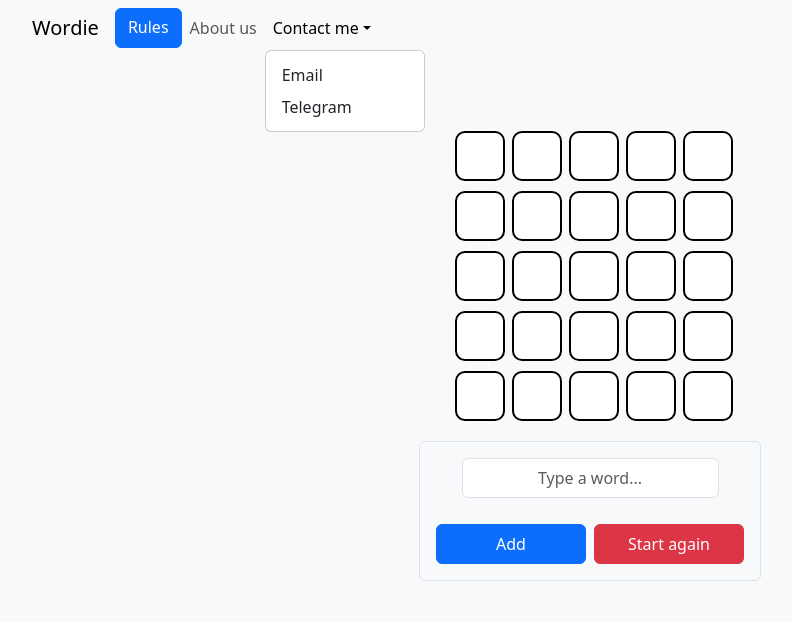
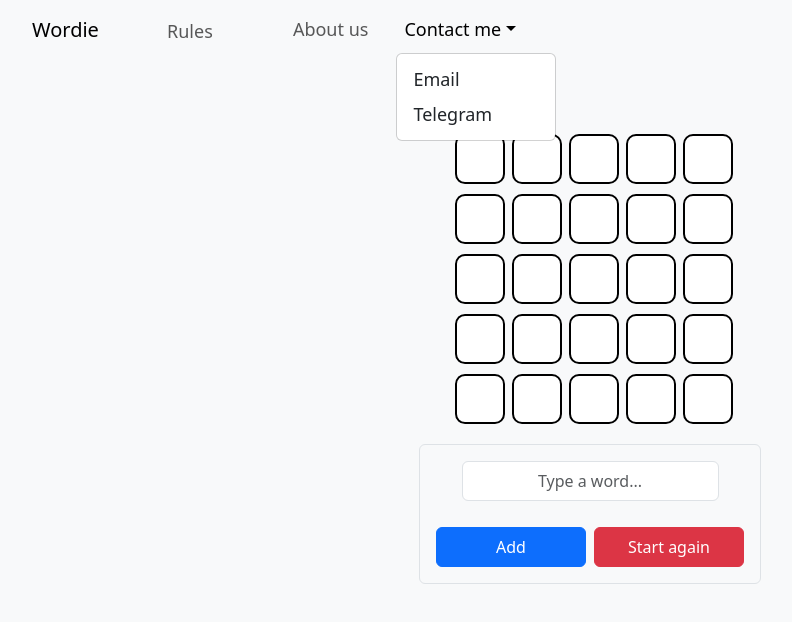
Before and after one commit to Zyabridos/wordie, a React (Vite) app: page / in a window 1280 px wide. Both pictures are taken after a click on the button "Contact me". Shown: the top 622 px of the page, without its empty margins (50-842 px from the left). Built offline with nearby package versions, Linux system fonts and the light colour scheme.

Commit message:
code refactoring

```diff
--- a/src/components/GameForm/Gameform.jsx
+++ b/src/components/GameForm/Gameform.jsx
@@ -1,7 +1,6 @@
-import { useEffect, useState } from "react";
+import { useState } from "react";
 import { useDispatch, useSelector } from "react-redux";
 import "./GameForm.css";
-import { getRandomWord, fetchWords } from "../../utils.js";
 import { useTranslation } from "react-i18next";
 import { Form, Button, InputGroup } from "react-bootstrap";
 import Grid from "../Grid.jsx";
@@ -9,6 +8,7 @@ import useCellColours from "../../hooks/useCellColours.js";
 import useModalState from "../../hooks/useModalState.js";
 import ModalManager from "../Modals/ModalManager.jsx";
 import useGameLogic from "../../hooks/useGameLogic.js";
+import useTargetWord from "../../hooks/useTargetWord.js";
 
 const GameForm = ({ initialWord }) => {
   const { t } = useTranslation();
@@ -16,8 +16,9 @@ const GameForm = ({ initialWord }) => {
   const words = useSelector((state) => state.words);
   const { openModal } = useModalState();
 
-  const [targetArray, setTargetArray] = useState([]);
-  const [targetWord, setTargetWord] = useState(initialWord || "");
+  // const [targetArray, setTargetArray] = useState([]);
+  // const [targetWord, setTargetWord] = useState(initialWord || "");
+  const { targetWord, setTargetWord, targetArray } = useTargetWord(initialWord);
   const [answers, setAnswers] = useState([]);
   const [roundsCount, setRoundsCount] = useState(1);
   const [commonLetters, setCommonLetters] = useState({});
@@ -41,18 +42,6 @@ const GameForm = ({ initialWord }) => {
     targetWord,
     roundsCount,
   });
-
-  useEffect(() => {
-    fetchWords().then((words) => {
-      setTargetArray(words);
-      const storedWord = localStorage.getItem("targetWord");
-      if (storedWord) {
-        setTargetWord(storedWord);
-      } else if (!initialWord) {
-        setTargetWord(getRandomWord(words));
-      }
-    });
-  }, []);
 
   return (
     <div id="game-container">
--- a/src/components/Modals/GameOverModal.jsx
+++ b/src/components/Modals/GameOverModal.jsx
@@ -1,8 +1,10 @@
 import React from "react";
-import { Modal, Button } from "react-bootstrap";
+import { Modal } from "react-bootstrap";
 import { useTranslation } from "react-i18next";
 import { useDispatch } from "react-redux";
 import { closeModal } from "../../store/slices/modalSlice.js";
+import ModalFooter from "./ModalFooter";
+import ModalHeader from "./ModalHeader";
 
 const GameOverModal = ({ targetWord }) => {
   const { t } = useTranslation();
@@ -16,20 +18,16 @@ const GameOverModal = ({ targetWord }) => {
   return (
     <div name="game-over-modal">
       <Modal show onHide={() => dispatch(closeModal())} centered>
-        <Modal.Header closeButton>
-          <Modal.Title>{t("modals.gameOver.title")}</Modal.Title>
-        </Modal.Header>
+        <ModalHeader title={t("modals.gameOver.title")} />
         <Modal.Body>
           <p>{t("modals.gameOver.message", { targetWord })}</p>
         </Modal.Body>
-        <Modal.Footer>
-          <Button variant="secondary" onClick={() => dispatch(closeModal())}>
-            {t("modals.gameOver.buttonClose")}
-          </Button>
-          <Button variant="primary" onClick={handleRestart}>
-            {t("modals.gameOver.buttonRestart")}
-          </Button>
-        </Modal.Footer>
+        <ModalFooter
+          handleClose={() => dispatch(closeModal())}
+          handleRestart={handleRestart}
+          closeText={t("modals.gameOver.buttonClose")}
+          restartText={t("modals.gameOver.buttonRestart")}
+        />
       </Modal>
     </div>
   );
--- /dev/null
+++ b/src/components/Modals/ModalFooter.jsx
@@ -0,0 +1,21 @@
+import { Button, Modal } from "react-bootstrap";
+
+const ModalFooter = ({
+  handleClose,
+  handleRestart,
+  closeText,
+  restartText,
+}) => {
+  return (
+    <Modal.Footer>
+      <Button variant="secondary" onClick={handleClose}>
+        {closeText}
+      </Button>
+      <Button variant="primary" onClick={handleRestart}>
+        {restartText}
+      </Button>
+    </Modal.Footer>
+  );
+};
+
+export default ModalFooter;
--- /dev/null
+++ b/src/components/Modals/ModalHeader.jsx
@@ -0,0 +1,11 @@
+import { Modal } from "react-bootstrap";
+
+const ModalHeader = ({ title, handleClose }) => {
+  return (
+    <Modal.Header closeButton onHide={handleClose}>
+      <Modal.Title>{title}</Modal.Title>
+    </Modal.Header>
+  );
+};
+
+export default ModalHeader;
--- a/src/components/Modals/RulesModal.jsx
+++ b/src/components/Modals/RulesModal.jsx
@@ -2,13 +2,12 @@ import Modal from "react-bootstrap/Modal";
 import Button from "react-bootstrap/Button";
 import { useTranslation } from "react-i18next";
 import { v4 as uuidv4 } from "uuid";
+import ModalHeader from "./ModalHeader";
 const RulesModal = ({ show, handleClose }) => {
   const { t } = useTranslation();
   return (
     <Modal show={show} onHide={handleClose}>
-      <Modal.Header closeButton>
-        <Modal.Title>{t("modals.rules.title")}</Modal.Title>
-      </Modal.Header>
+      <ModalHeader title={t("modals.rules.title")} />
       <Modal.Body>
         {Array.from({ length: 5 }, (_, i) => (
           <p key={uuidv4()}>{t(`modals.rules.rule${i + 1}`)}</p>
--- a/src/components/Modals/VicrotyModal.jsx
+++ b/src/components/Modals/VicrotyModal.jsx
@@ -1,8 +1,10 @@
 import React from "react";
-import { Modal, Button } from "react-bootstrap";
+import { Modal } from "react-bootstrap";
 import { useTranslation } from "react-i18next";
 import { useDispatch } from "react-redux";
 import { closeModal } from "../../store/slices/modalSlice.js";
+import ModalFooter from "./ModalFooter";
+import ModalHeader from "./ModalHeader";
 
 const VictoryModal = () => {
   const { t } = useTranslation();
@@ -14,20 +16,16 @@ const VictoryModal = () => {
 
   return (
     <Modal show onHide={() => dispatch(closeModal())} centered>
-      <Modal.Header closeButton>
-        <Modal.Title>{t("modals.victory.title")}</Modal.Title>
-      </Modal.Header>
+      <ModalHeader title={t("modals.victory.title")} />
       <Modal.Body>
         <p>{t("modals.victory.message")}</p>
       </Modal.Body>
-      <Modal.Footer>
-        <Button variant="secondary" onClick={() => dispatch(closeModal())}>
-          {t("modals.victory.buttonClose")}
-        </Button>
-        <Button variant="primary" onClick={handleRestart}>
-          {t("modals.victory.buttonRestart")}
-        </Button>
-      </Modal.Footer>
+      <ModalFooter
+        handleClose={() => dispatch(closeModal())}
+        handleRestart={handleRestart}
+        closeText={t("modals.gameOver.buttonClose")}
+        restartText={t("modals.gameOver.buttonRestart")}
+      />
     </Modal>
   );
 };
--- /dev/null
+++ b/src/components/Navbar/Navbar.css
@@ -0,0 +1,11 @@
+.nav-links-container {
+  display: flex;
+  align-items: center;
+  gap: 20px; /* Расстояние между элементами */
+}
+
+.nav-link-custom,
+.nav-dropdown-custom {
+  font-size: 18px;
+  white-space: nowrap;
+}
--- a/src/components/Navbar/Navbar.jsx
+++ b/src/components/Navbar/Navbar.jsx
@@ -1,19 +1,10 @@
-import { Button } from "react-bootstrap";
-import Container from "react-bootstrap/Container";
-import Nav from "react-bootstrap/Nav";
-import Navbar from "react-bootstrap/Navbar";
-import { useState } from "react";
+import { Container, Nav, Navbar, NavDropdown } from "react-bootstrap";
 import { useTranslation } from "react-i18next";
-import RulesModal from "../Modals/RulesModal";
-import NavDropdown from "react-bootstrap/NavDropdown";
+import RulesButton from "./RulesButton";
+import "./Navbar.css";
 
-function BasicExample() {
+const CustomNavbar = () => {
   const { t } = useTranslation();
-
-  const [show, setShow] = useState(false);
-
-  const handleClose = () => setShow(false);
-  const handleShow = () => setShow(true);
 
   return (
     <Navbar expand="lg" className="bg-body-tertiary">
@@ -21,22 +12,29 @@ function BasicExample() {
         <Navbar.Brand href="#home">{t("navbar.title")}</Navbar.Brand>
         <Navbar.Toggle aria-controls="basic-navbar-nav" />
         <Navbar.Collapse id="basic-navbar-nav">
-          <Nav className="me-auto">
-            <Button href="#home" onClick={handleShow}>
-              {t("navbar.rules")}
-              <RulesModal show={show} handleClose={handleClose} />
-            </Button>
-            <Nav.Link href="https://github.com/zyabridos">
+          <Nav className="me-auto nav-links-container">
+            <RulesButton />
+            <Nav.Link
+              href="https://github.com/zyabridos"
+              className="nav-link-custom"
+            >
               {t("navbar.aboutMe")}
             </Nav.Link>
             <NavDropdown
               title={t("navbar.contactMe.title")}
               id="basic-nav-dropdown"
+              className="nav-dropdown-custom"
             >
-              <NavDropdown.Item href="mailto:zyabrina95@gmail.com">
+              <NavDropdown.Item
+                href="mailto:zyabrina95@gmail.com"
+                className="nav-link-custom"
+              >
                 {t("navbar.contactMe.email")}
               </NavDropdown.Item>
-              <NavDropdown.Item href="https://t.me/zyabridos">
+              <NavDropdown.Item
+                href="https://t.me/zyabridos"
+                className="nav-link-custom"
+              >
                 {t("navbar.contactMe.telegram")}
               </NavDropdown.Item>
             </NavDropdown>
@@ -45,6 +43,6 @@ function BasicExample() {
       </Container>
     </Navbar>
   );
-}
+};
 
-export default BasicExample;
+export default CustomNavbar;
--- /dev/null
+++ b/src/components/Navbar/RulesButton.jsx
@@ -0,0 +1,25 @@
+import { useState } from "react";
+import { Nav } from "react-bootstrap";
+import { useTranslation } from "react-i18next";
+import RulesModal from "../Modals/RulesModal";
+import "./Navbar.css";
+
+const RulesButton = () => {
+  const { t } = useTranslation();
+  const [show, setShow] = useState(false);
+
+  return (
+    <>
+      <Nav.Link
+        as="button"
+        onClick={() => setShow(true)}
+        className="nav-link-custom"
+      >
+        {t("navbar.rules")}
+      </Nav.Link>
+      <RulesModal show={show} handleClose={() => setShow(false)} />
+    </>
+  );
+};
+
+export default RulesButton;
--- /dev/null
+++ b/src/hooks/useTargetWord.js
@@ -0,0 +1,23 @@
+import { useState, useEffect } from "react";
+import { fetchWords, getRandomWord } from "../utils.js";
+
+const useTargetWord = (initialWord) => {
+  const [targetArray, setTargetArray] = useState([]);
+  const [targetWord, setTargetWord] = useState(initialWord || "");
+
+  useEffect(() => {
+    fetchWords().then((words) => {
+      setTargetArray(words);
+      const storedWord = localStorage.getItem("targetWord");
+      if (storedWord) {
+        setTargetWord(storedWord);
+      } else if (!initialWord) {
+        setTargetWord(getRandomWord(words));
+      }
+    });
+  }, [initialWord]);
+
+  return { targetWord, setTargetWord, targetArray };
+};
+
+export default useTargetWord;
```
